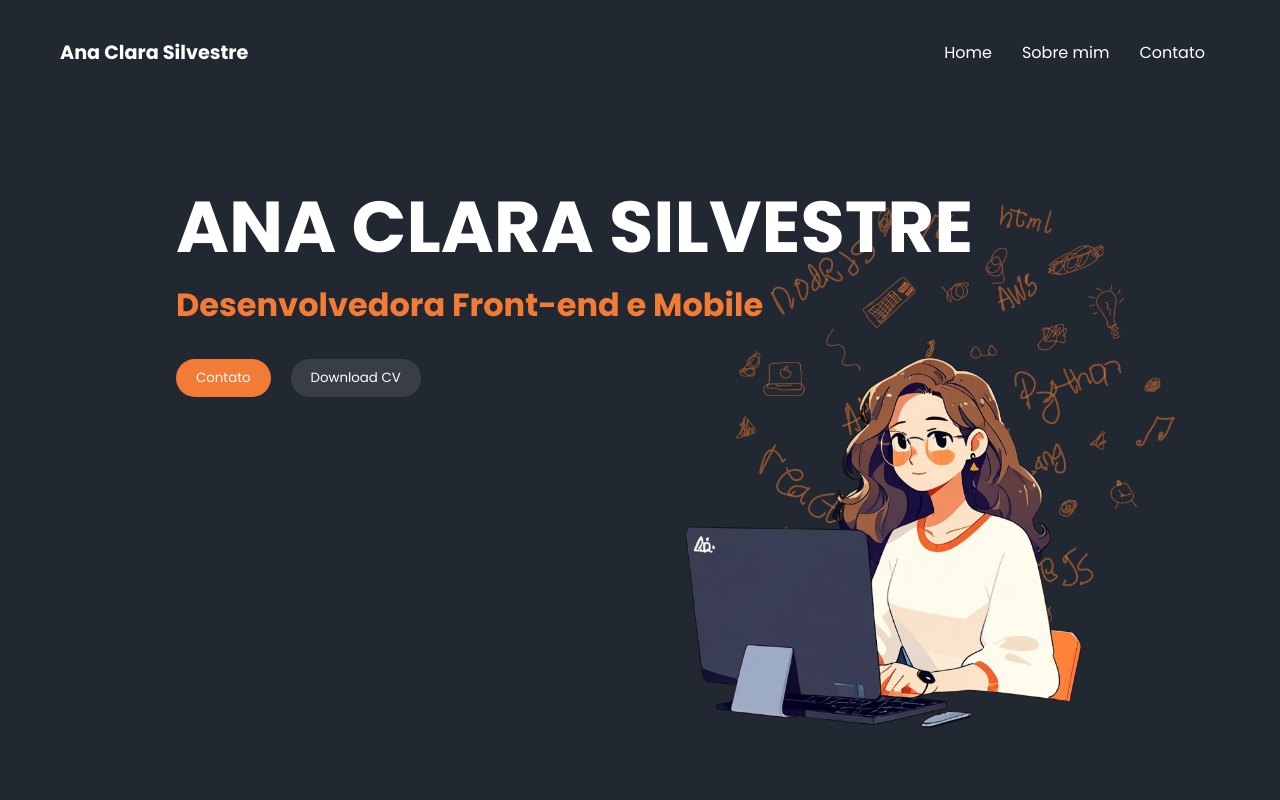
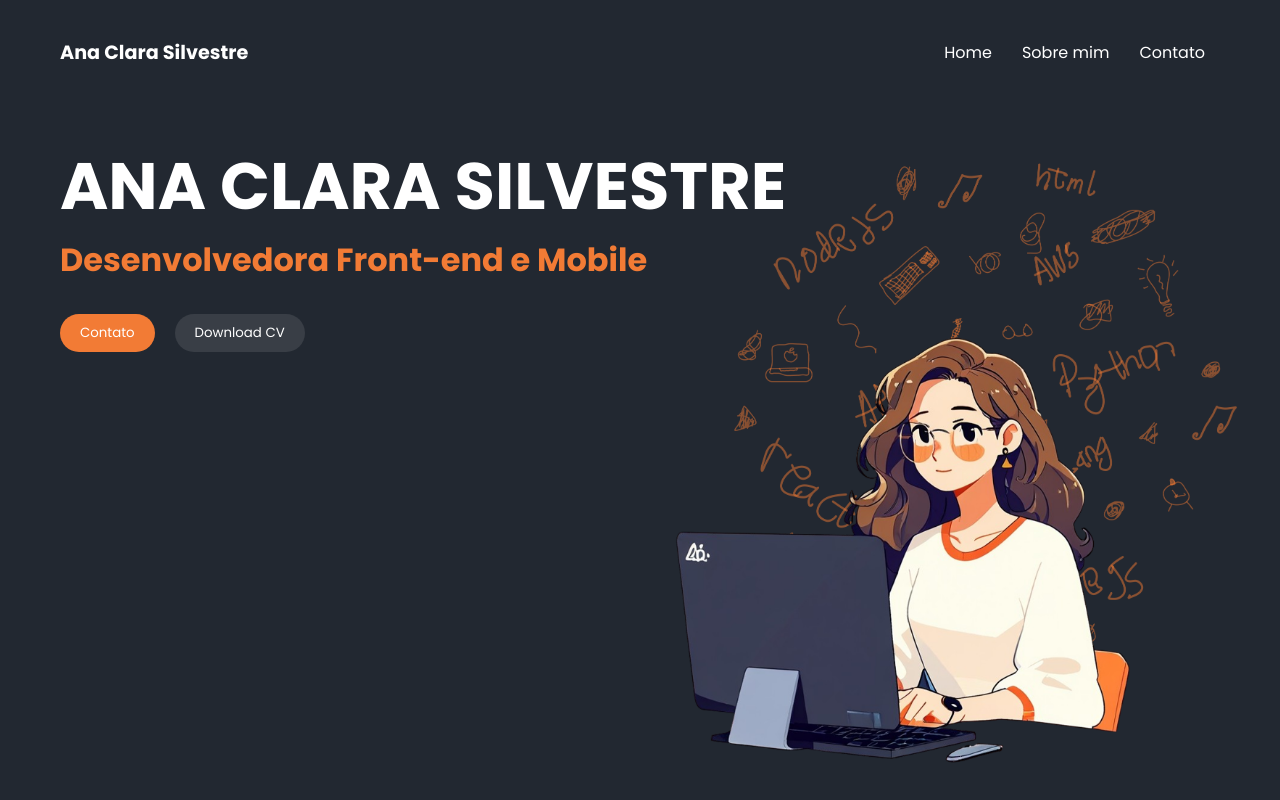
Before and after one commit to anagamplay/portifolio, a React (Create React App) app: page / in a window 1280 px wide. Built offline with nearby package versions, Linux system fonts and the light colour scheme.

Commit message:
responsive on big screens

```diff
--- a/src/App.css
+++ b/src/App.css
@@ -133,7 +133,6 @@ body {
 @media (max-width: 768px) {
   body {
     font-size: 14px;
-
   }
 
   .app {
@@ -215,7 +214,7 @@ body {
   }
 
   .title {
-    font-size: 4.5rem;
+    font-size: 4.1rem;
   }
 
   .subtitle {
@@ -229,4 +228,18 @@ body {
   .nav a {
     font-size: 1rem;
   }
+
+  .content {
+    width: 100%;
+  }
+
+  .image-column {
+    margin-right: -50px;
+    margin-top: -10px;
+  }
+
+  .image-column img {
+    height: 80vh;
+    width: auto;
+  }
 }
```
